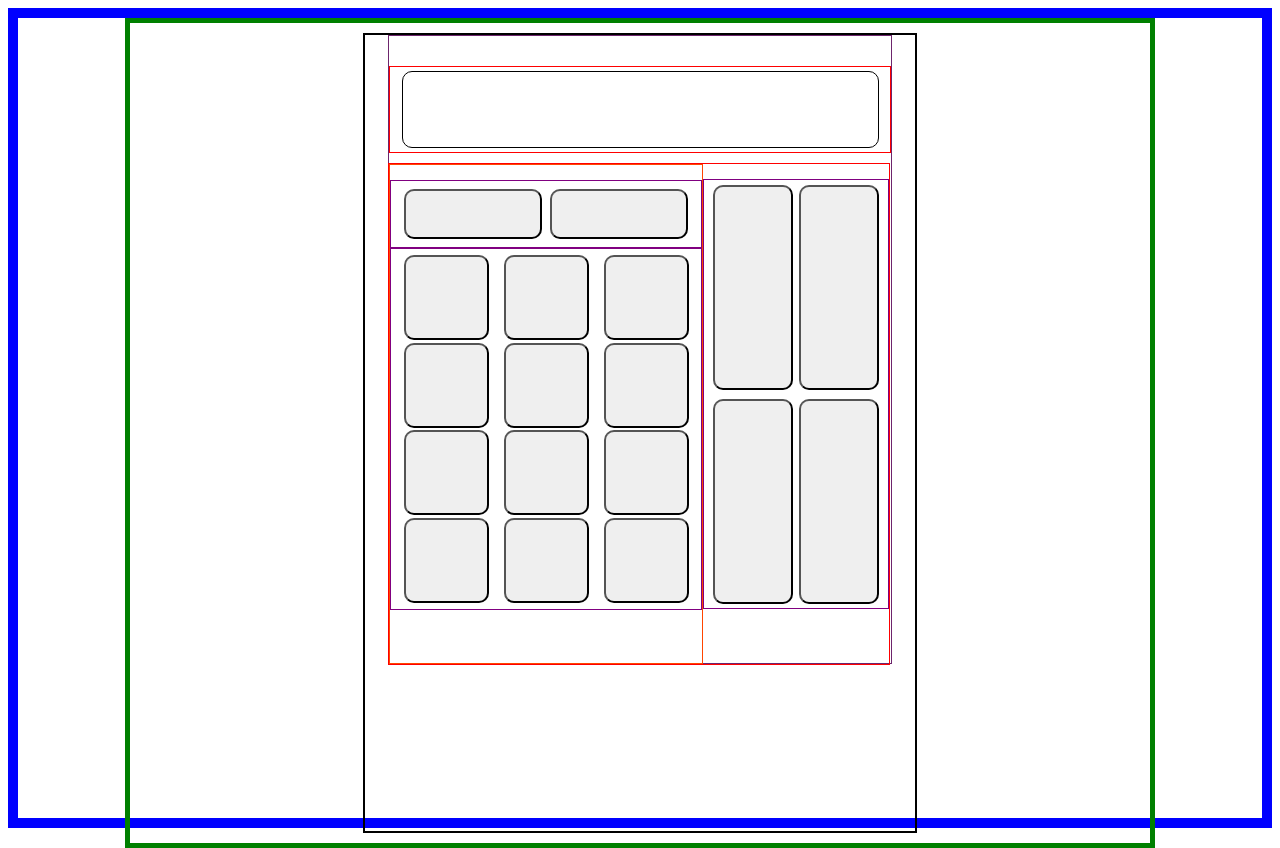
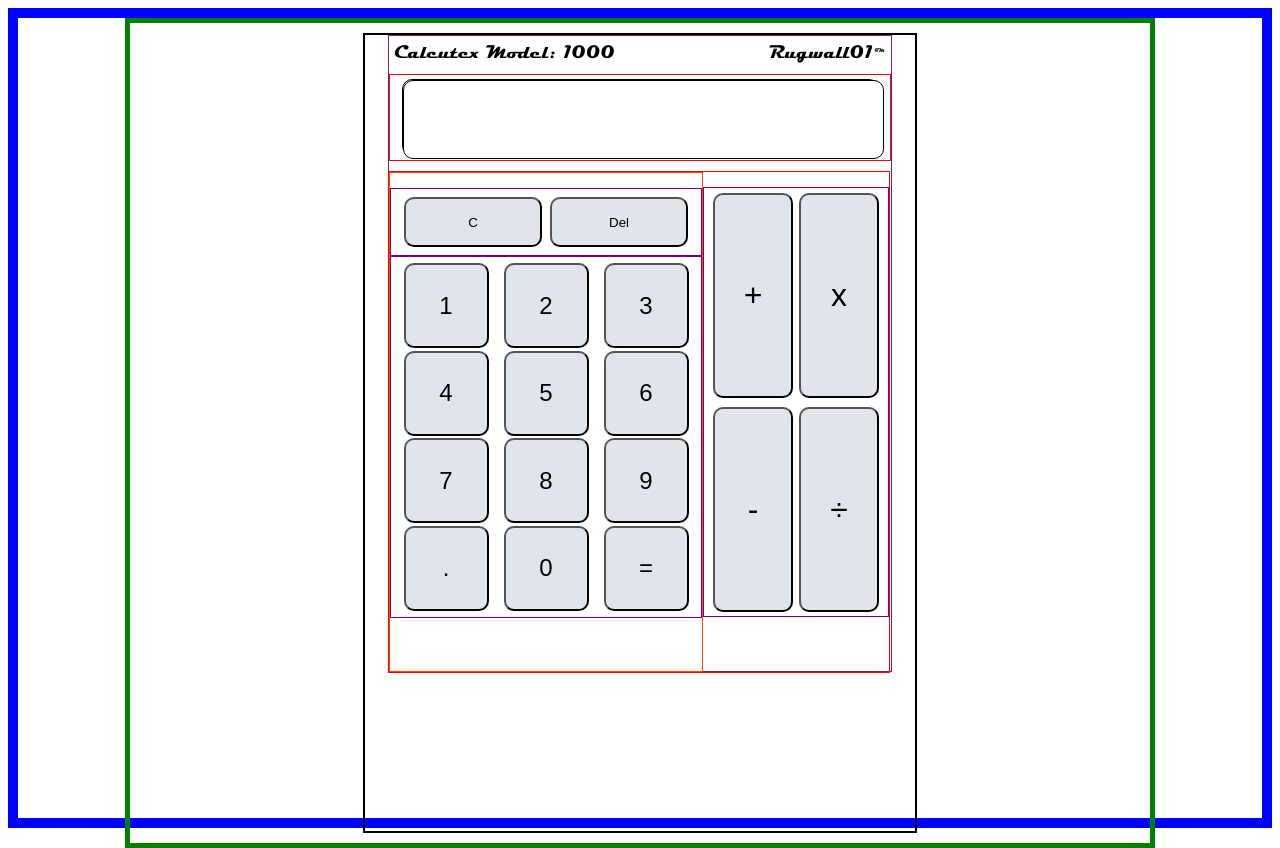
Before and after one commit to Rugwall01/TOP_Calculator, a plain HTML site: page index.html in a window 1280 px wide. Drawn offline with Linux system fonts and the light colour scheme.

Commit message:
added numbers and symbols to the buttons, hover and cllick visual effects, added in font and font directory for use in calc title. Added input display and visual functionality to append user input to display and clear and delete, updated styling, to be continued

```diff
--- a/index.html
+++ b/index.html
@@ -13,38 +13,42 @@
             <div id="container2">
                 <div id="calculator">
                     <div class="content">
+                        <div id="title">
+                            <h3 id="logo">Calcutex Model: 1000</h3>
+                            <h3 id="trademark">Rugwall01™</h3>
+                        </div>
                         <div class="output">
                             <div id="display">
-
+                                <input id="display1" readonly>
                             </div>
                         </div>
                         <div class="input">
                             <div id="buttons">
                                 <div id="leftBtns">
                                     <div class="resetBtns">
-                                        <button id="clear"></button>
-                                        <button id="allClear"></button>
+                                        <button onclick="clearAll()">C</button>
+                                        <button onclick="del()" id="delete">Del</button>
                                     </div>
                                     <div id="numberBtns">
-                                        <button class="n 1"></button>
-                                        <button class="n 2"></button>
-                                        <button class="n 3"></button>
-                                        <button class="n 4"></button>
-                                        <button class="n 5"></button>
-                                        <button class="n 6"></button>
-                                        <button class="n 7"></button>
-                                        <button class="n 8"></button>
-                                        <button class="n 9"></button>
-                                        <button id="point"></button>
-                                        <button class="n 0"></button>
-                                        <button id="equals"></button>
+                                        <button onclick="appendToDisp('1')" class="n 1">1</button>
+                                        <button onclick="appendToDisp('2')" class="n 2">2</button>
+                                        <button onclick="appendToDisp('3')" class="n 3">3</button>
+                                        <button onclick="appendToDisp('4')" class="n 4">4</button>
+                                        <button onclick="appendToDisp('5')" class="n 5">5</button>
+                                        <button onclick="appendToDisp('6')" class="n 6">6</button>
+                                        <button onclick="appendToDisp('7')" class="n 7">7</button>
+                                        <button onclick="appendToDisp('8')" class="n 8">8</button>
+                                        <button onclick="appendToDisp('9')" class="n 9">9</button>
+                                        <button onclick="appendToDisp('.')" id="point">.</button>
+                                        <button onclick="appendToDisp('0')" class="n 0">0</button>
+                                        <button onclick="operate()" id="equals">=</button>
                                     </div>
                                 </div>
                                 <div class="operatorBtns">
-                                    <button class="plus"></button>
-                                    <button class="minus"></button>
-                                    <button class="times"></button>
-                                    <button class="dividedBy"></button>
+                                    <button class="plus">+</button>
+                                    <button class="minus">-</button>
+                                    <button class="times">x</button>
+                                    <button class="dividedBy">÷</button>
                                 </div>
                             </div>
                         </div>
--- a/script.js
+++ b/script.js
@@ -1,3 +1,7 @@
+
+
+const inputDisp = document.querySelector("#display1");
+
 
 let operatorType = '';
 let displayValue = '';
@@ -22,20 +26,30 @@ let displayValue = '';
     return a/b;
   };
 
-
   const operate = function(funct, a, b) {
     return funct(a, b);
   };
 
-  const clear = function() {
+  /*const clear = function() {
     operatorType = '';
     displayValue = '';
 
-  }
-
-  console.log(operate(multiply, 2, 3));
+  }*/
 
 
+
+
+
+
+appendToDisp = (arg) => inputDisp.value += arg;
+
+function clearAll() {
+    return inputDisp.value = "";
+}
+
+function del() {
+    inputDisp.value = inputDisp.value.slice(0,-1);
+ }
 
 
 
--- a/styles.css
+++ b/styles.css
@@ -1,3 +1,11 @@
+@font-face {
+    font-family: 'magnetobold';
+    src: url('./fonts/magnetob-webfont.woff2') format('woff2'),
+         url('./fonts/magnetob-webfont.woff') format('woff');
+    font-weight: normal;
+    font-style: normal;
+
+}
 
 #container1 {
     display: flex;
@@ -31,7 +39,25 @@
     border: 1px solid rgb(109, 37, 109);
     height: fit-content;
     width: fit-content;
+
 }
+
+#title {
+    display: flex;
+    justify-content: space-between;
+    font-family: 'magnetobold';
+}
+
+#logo{
+    margin: 5px;
+    font-family: 'magnetobold';
+}
+
+#trademark {
+    margin: 5px;
+    font-family: 'magnetobold';
+}
+
 .output {
     width: 500px;
     height: 85px;
@@ -39,13 +65,23 @@
     justify-content: center;
     align-items: center;
     border: 1px solid red;
-    margin-top: 30px;
+    margin-top: 5px;
 }
 #display {
     width: 475px;
     height: 75px;
     border: 1px solid black;
     border-radius: 10px;
+}
+
+#display1 {
+    width: 475px;
+    height: 75px;
+    border: 1px solid black;
+    border-radius: 10px;
+    font-style: italic;
+    color: black;
+    font-size: 3rem;
 }
 
 .input{
@@ -71,7 +107,17 @@ button {
     width: 50px;
     height: 50px;
     border-radius: 10px;
+    background-color: rgb(149, 169, 189, .3);
 
+
+}
+
+button:hover {
+    background-color: rgb(149, 169, 189, .4);
+}
+
+button:active {
+    background-color: rgba(255, 255, 255, 0.8);
 }
 
 .n {
@@ -87,20 +133,6 @@ button {
 #point {
     width: 85px;
     height: 85px;
-}
-
-
-#numberBtns {
-    border: 1px solid purple;
-    display: flex;
-    flex-direction: column;
-    flex-wrap: wrap;
-    width: 300px;
-    height: 350px;
-    padding: 5px;
-    justify-content: space-around;
-    align-items: center;
-
 }
 
 #leftBtns {
@@ -121,6 +153,26 @@ button {
     justify-content: space-between;
 
 }
+.resetBtns button {
+    width: 138px;
+}
+
+#numberBtns {
+    border: 1px solid purple;
+    display: flex;
+    /*flex-direction: column;*/
+    flex-wrap: wrap;
+    width: 300px;
+    height: 350px;
+    padding: 5px;
+    justify-content: space-around;
+    align-items: center;
+
+}
+
+#numberBtns button {
+    font-size: x-large;
+}
 
 .operatorBtns {
     border: 1px solid purple;
@@ -137,12 +189,9 @@ button {
 
 }
 
-.resetBtns button {
-    width: 138px;
-}
-
 .operatorBtns button {
     height: 205px;
     width: 80px;
+    font-size: xx-large;
 
 }
```
Also changed, not shown: fonts/magnetob-webfont.woff (added), fonts/magnetob-webfont.woff2 (added).
